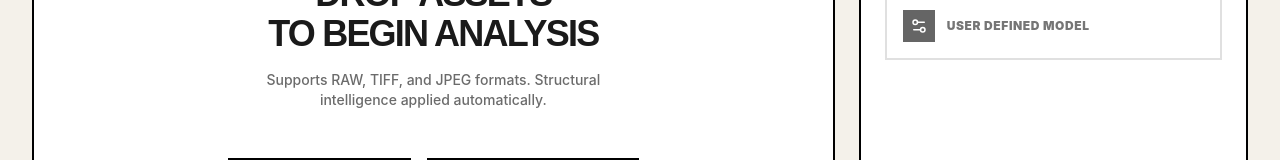
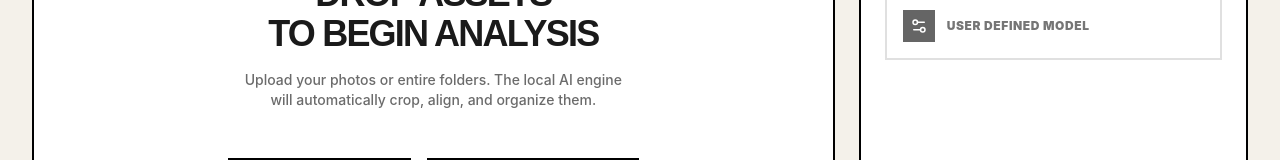
Before and after one commit to ahmadsherif2910/Cropy, a React (Vite) app: page / in a window 1280 px wide. Shown: the part 381-541 px from the top of the page. Built offline with nearby package versions, Linux system fonts and the light colour scheme; what onnxruntime-web would draw is missing.

Commit message:
feat: add UploadView component for file selection and model configuration

```diff
--- a/src/components/UploadView.tsx
+++ b/src/components/UploadView.tsx
@@ -54,7 +54,7 @@ export default function UploadView({ files, setFiles, onStartProcessing }: Uploa
             <p className="text-on-surface-variant text-xs md:text-sm mb-8 md:mb-12 text-center max-w-sm font-medium">
               {fileCount > 0
                 ? `${fileCount} assets staged for processing.`
-                : "Supports RAW, TIFF, and JPEG formats. Structural intelligence applied automatically."
+                : "Upload your photos or entire folders. The local AI engine will automatically crop, align, and organize them."
               }
             </p>
 
```
